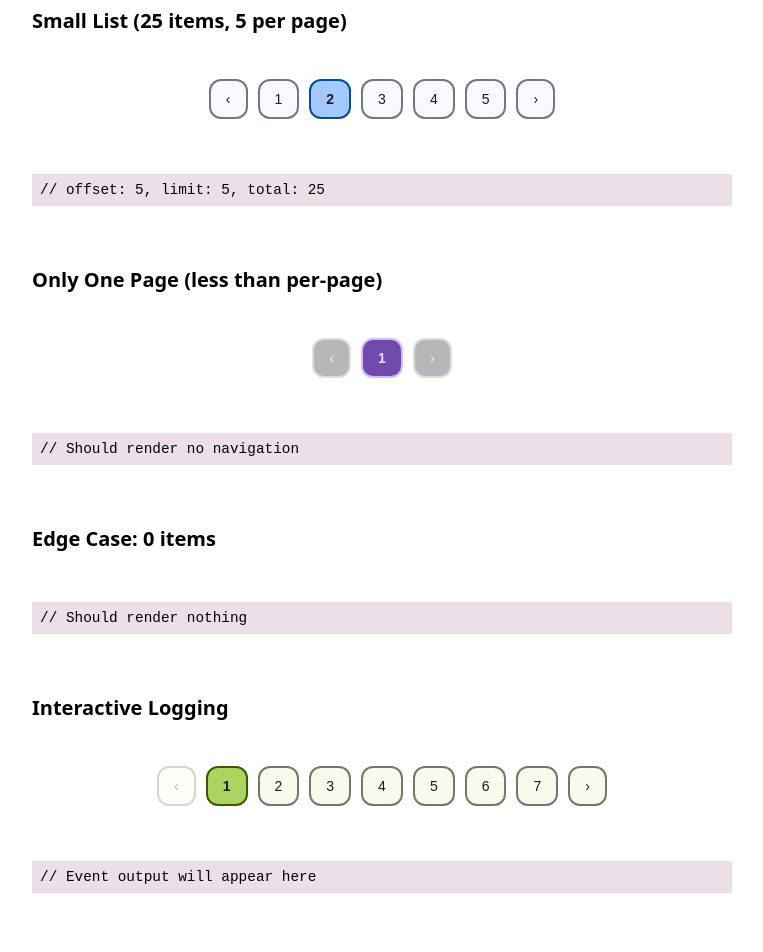
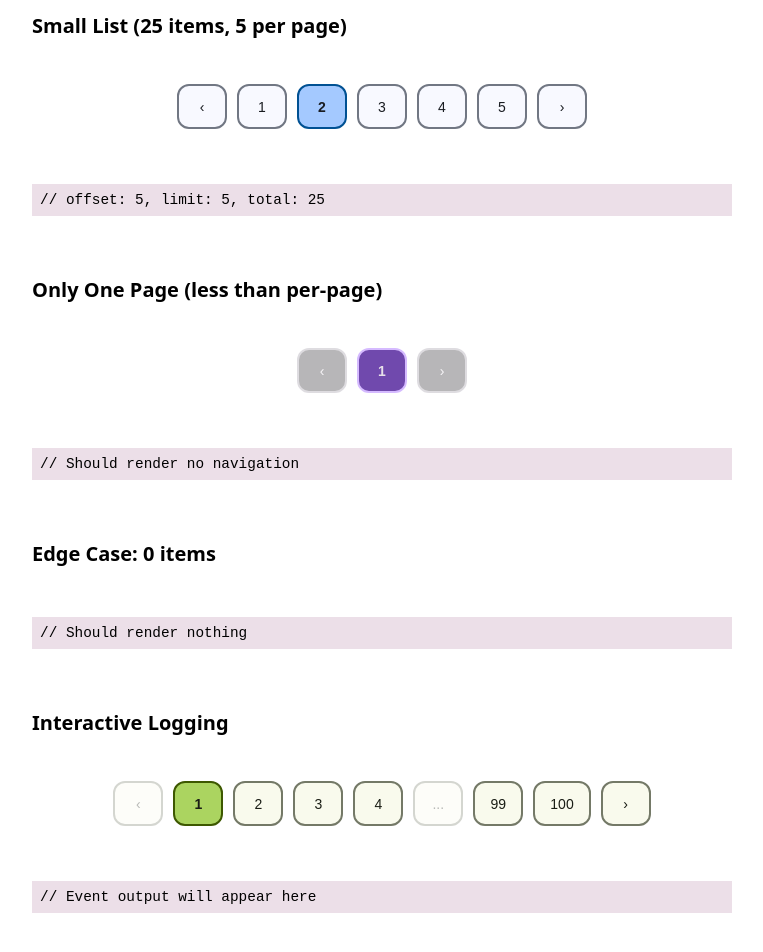
Before and after one commit to yashrajbharti/Pagination-component, a website: page index.html in a window 1280 px wide. Shown: the part 356-1308 px from the top of the page, without its empty margins (258-1021 px from the left). Drawn offline with Linux system fonts and the light colour scheme.

Commit message:
add: new color for active button and fix sizes

```diff
--- a/app.js
+++ b/app.js
@@ -24,6 +24,9 @@ export class PaginationComponent extends HTMLElement {
       border-radius: 12px;
       font-size: 14px;
       font-variant-numeric: tabular-nums;
+      min-inline-size: 50px;
+      min-block-size: 45px;
+      text-align: center;
     }
     button:hover:not(:disabled) {
       background: var(--pagination-hover);
@@ -35,6 +38,7 @@ export class PaginationComponent extends HTMLElement {
     button.active {
       background: var(--pagination-hover);
       border-color: var(--pagination-active-border);
+      color: var(--pagination-active-color);
       font-weight: bold;
     }
   </style>
--- a/index.html
+++ b/index.html
@@ -58,7 +58,7 @@
     <!-- Example 5 -->
     <section>
         <h2>Interactive Logging</h2>
-        <pagination-component id="log-example" offset="0" per-page="10" total="70"></pagination-component>
+        <pagination-component id="log-example" offset="0" per-page="1" total="100"></pagination-component>
         <pre id="log-output">// Event output will appear here</pre>
     </section>
 
--- a/style.css
+++ b/style.css
@@ -5,6 +5,7 @@
     --pagination-border: #9c8c9a;
     --pagination-hover: #91379f;
     --pagination-active-border: #ffcaff;
+    --pagination-active-color: #ecdfe8;
 }
 
 section:nth-of-type(2) pagination-component {
@@ -13,6 +14,7 @@ section:nth-of-type(2) pagination-component {
     --pagination-border: #717783;
     --pagination-hover: #a4c9ff;
     --pagination-active-border: #005193;
+    --pagination-active-color: #191c21;
 }
 
 section:nth-of-type(3) pagination-component {
@@ -21,6 +23,7 @@ section:nth-of-type(3) pagination-component {
     --pagination-border: #958e9c;
     --pagination-hover: #7049ad;
     --pagination-active-border: #d5baff;
+    --pagination-active-color: #e7e0e9;
 }
 
 section:nth-of-type(5) pagination-component {
@@ -29,6 +32,7 @@ section:nth-of-type(5) pagination-component {
     --pagination-border: #747967;
     --pagination-hover: #abd460;
     --pagination-active-border: #3d5800;
+    --pagination-active-color: #1a1d15;
 }
 
 body {
```
Also changed, not shown: README.md.
